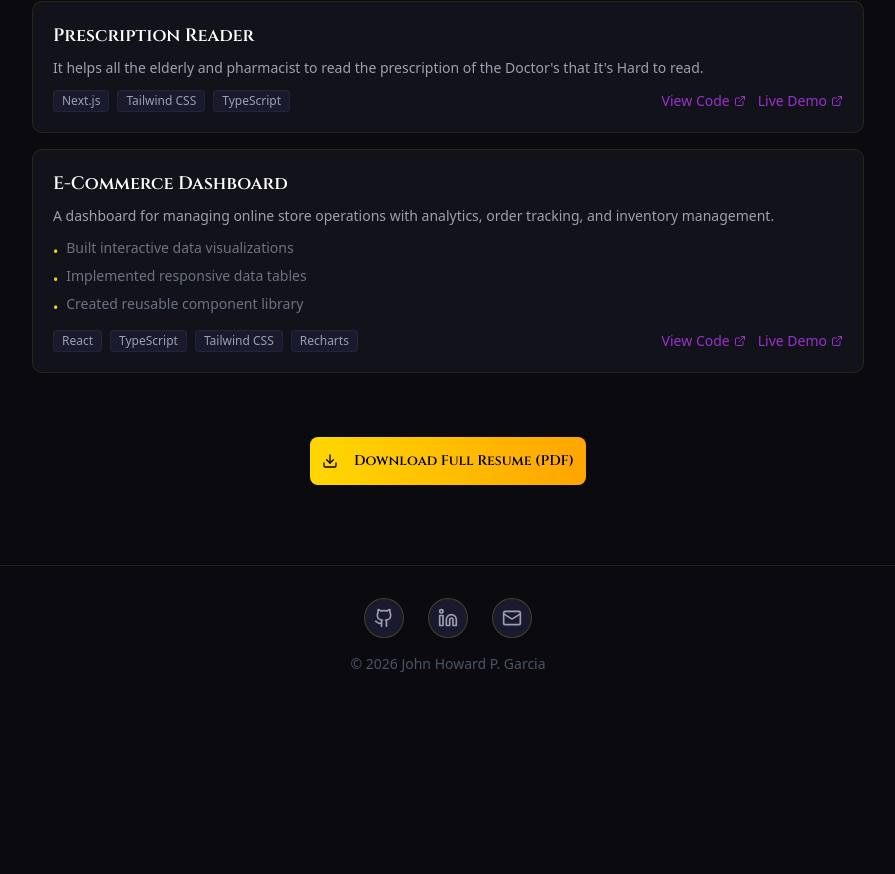
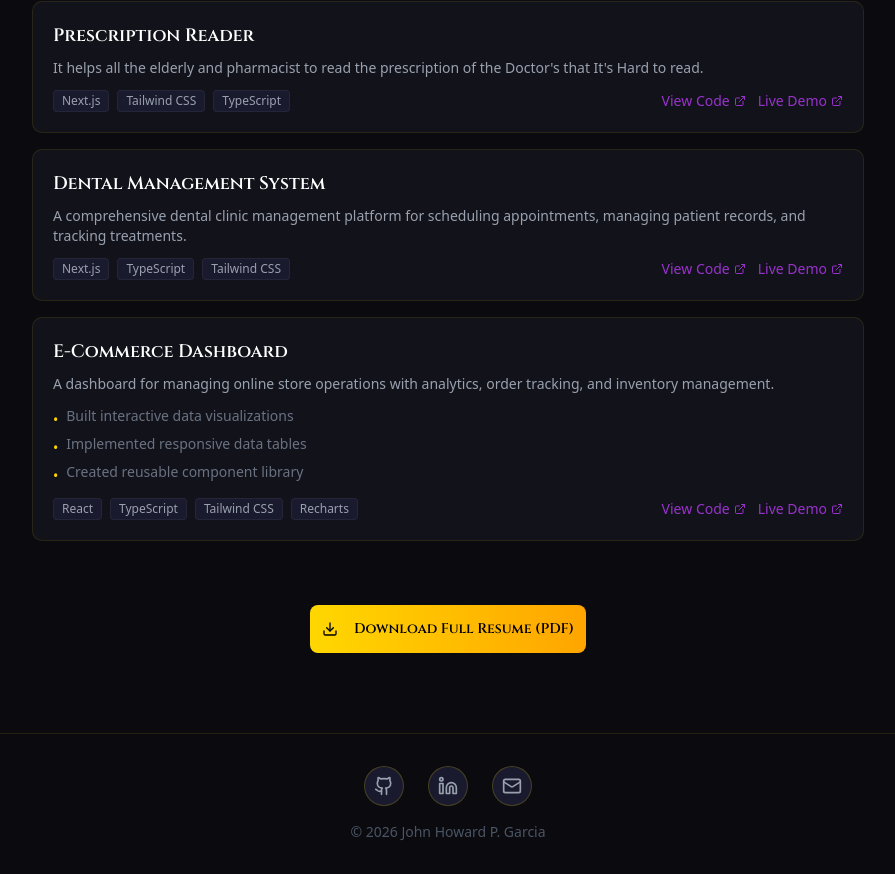
Before and after one commit to Howard-23/Animated-Portfolio, a Next.js app: page /cv in a window 1280 px wide. Shown: the part 3809-4683 px from the top of the page, without its empty margins (192-1087 px from the left). Before the commit the page ends 4515 px from the top, so only its background shows below. Built offline with nearby package versions, Linux system fonts and the light colour scheme.

Commit message:
added animations section

```diff
--- a/app/cv/page.tsx
+++ b/app/cv/page.tsx
@@ -190,6 +190,12 @@ export default function CVPage() {
       description: "It helps all the elderly and pharmacist to read the prescription of the Doctor's that It's Hard to read.",
       tags: ["Next.js", "Tailwind CSS", "TypeScript"],
       links: { code: "https://github.com/Howard-23/Medi-Scan-Prescription-Scanner", demo: "https://medi-scan-prescription-scanner.vercel.app/" }
+    },
+    {
+      title: "Dental Management System",
+      description: "A comprehensive dental clinic management platform for scheduling appointments, managing patient records, and tracking treatments.",
+      tags: ["Next.js", "TypeScript", "Tailwind CSS"],
+      links: { code: "https://github.com/Howard-23/Dental-Management-System", demo: "https://dental-management-system-rose.vercel.app/" }
     },
     {
       title: "E-Commerce Dashboard",
--- a/app/page.tsx
+++ b/app/page.tsx
@@ -208,6 +208,8 @@ export default function Home() {
       github: "https://github.com/Howard-23/Medi-Scan-Prescription-Scanner",
       liveUrl: "https://medi-scan-prescription-scanner.vercel.app/"
     },
+
+
     {
       title: "Task Management App",
       description: "A productivity application for managing tasks and projects. Features drag-and-drop organization, priority levels, and progress tracking to help users stay organized.",
```
